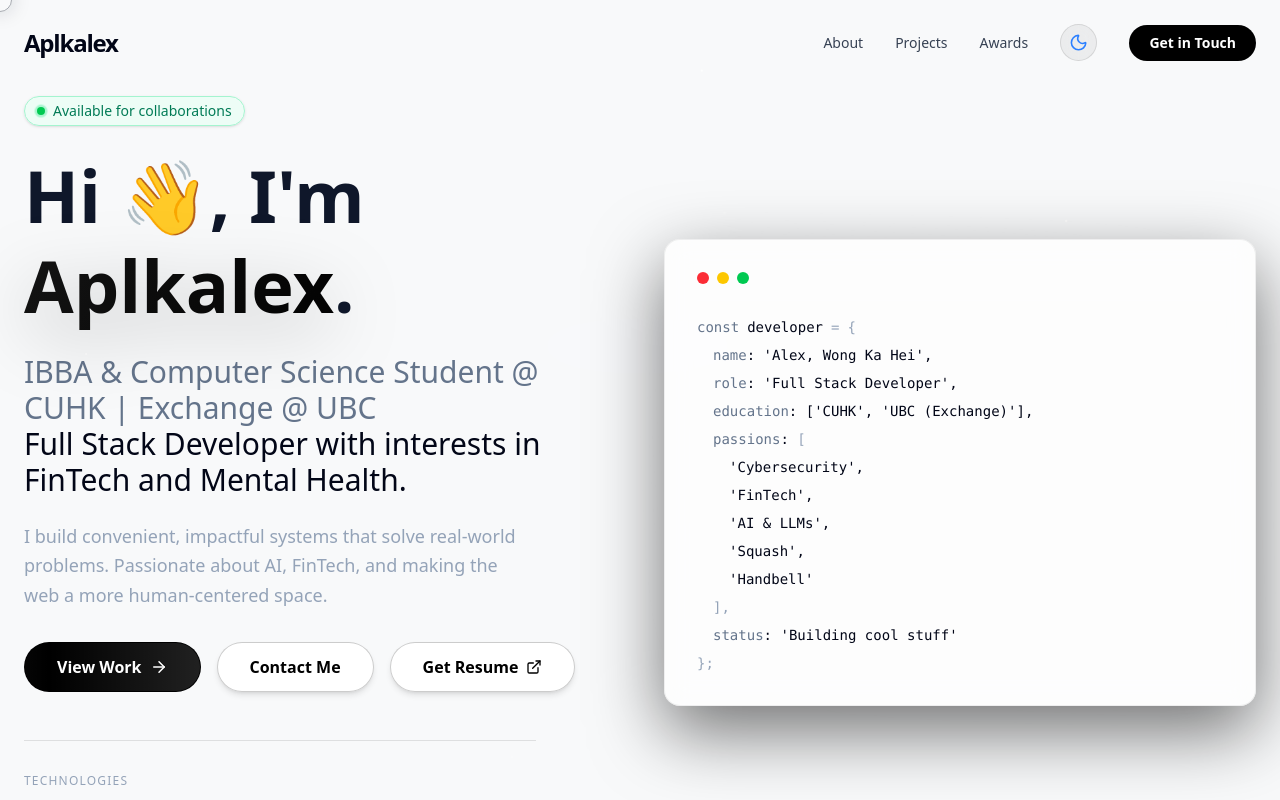
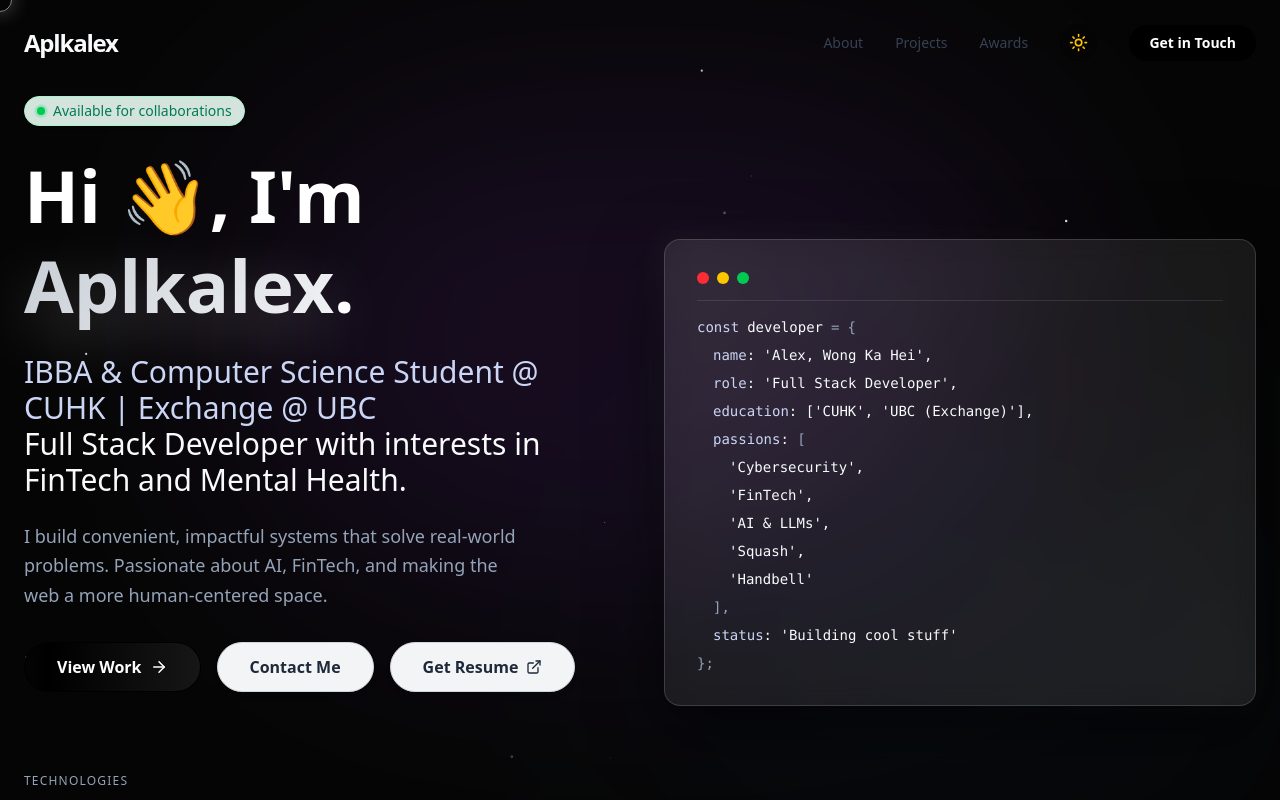
Before and after one commit to Aplkalex/aplkalex.com, a Next.js app: page / in a window 1280 px wide. Shown: the top 800 px of the page. Built offline with nearby package versions, Linux system fonts and the light colour scheme.

Commit message:
Update default theme to dark and refine button styles for better accessibility

```diff
--- a/src/app/layout.tsx
+++ b/src/app/layout.tsx
@@ -28,7 +28,7 @@ export default function RootLayout({
             <body className={`${outfit.variable} ${spaceGrotesk.variable} antialiased min-h-screen flex flex-col`} suppressHydrationWarning>
                 <ThemeProvider
                     attribute="class"
-                    defaultTheme="light"
+                    defaultTheme="dark"
                     enableSystem={false}
                     disableTransitionOnChange
                 >
--- a/src/app/page.tsx
+++ b/src/app/page.tsx
@@ -189,7 +189,7 @@ export default function Home() {
                                 <motion.div whileHover={{ scale: 1.05 }} whileTap={{ scale: 0.95 }}>
                                     <Link
                                         href="#contact"
-                                        className="px-8 py-3 bg-white/90 border border-black/20 text-black rounded-full font-semibold shadow-md hover:bg-white dark:bg-white/10 dark:text-white dark:border-white/20 dark:hover:bg-white/20 dark:hover:text-white transition-colors flex items-center justify-center"
+                                        className="px-8 py-3 bg-gray-100 border border-gray-300 text-gray-800 rounded-full font-semibold shadow-md hover:bg-gray-200 dark:bg-white/10 dark:text-white dark:border-white/20 dark:hover:bg-white/20 dark:hover:text-white transition-colors flex items-center justify-center"
                                     >
                                         Contact Me
                                     </Link>
@@ -198,7 +198,7 @@ export default function Home() {
                                     <motion.button
                                         type="button"
                                         onClick={handleResumeClick}
-                                        className="px-8 py-3 bg-white/90 border border-black/20 text-black rounded-full font-semibold shadow-md hover:bg-white dark:bg-white/10 dark:text-white dark:border-white/20 dark:hover:bg-white/20 dark:hover:text-white transition-colors flex items-center justify-center gap-2 relative z-10 cursor-pointer"
+                                        className="px-8 py-3 bg-gray-100 border border-gray-300 text-gray-800 rounded-full font-semibold shadow-md hover:bg-gray-200 dark:bg-white/10 dark:text-white dark:border-white/20 dark:hover:bg-white/20 dark:hover:text-white transition-colors flex items-center justify-center gap-2 relative z-10 cursor-pointer"
                                     >
                                         Get Resume <ExternalLink size={16} />
                                     </motion.button>
```
